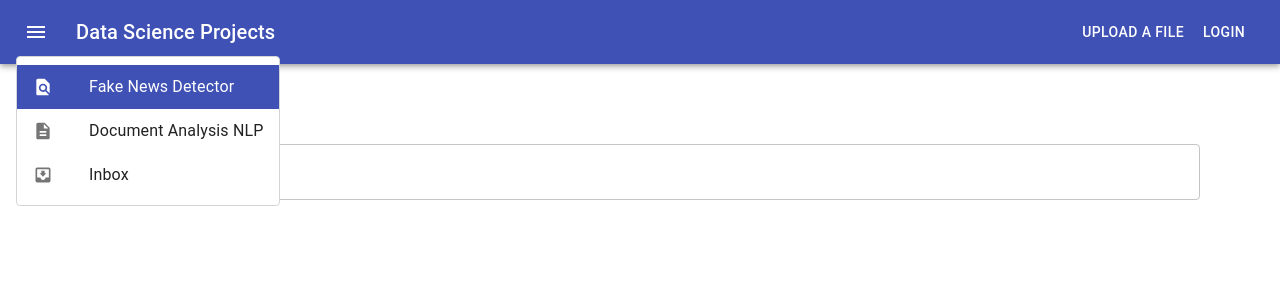
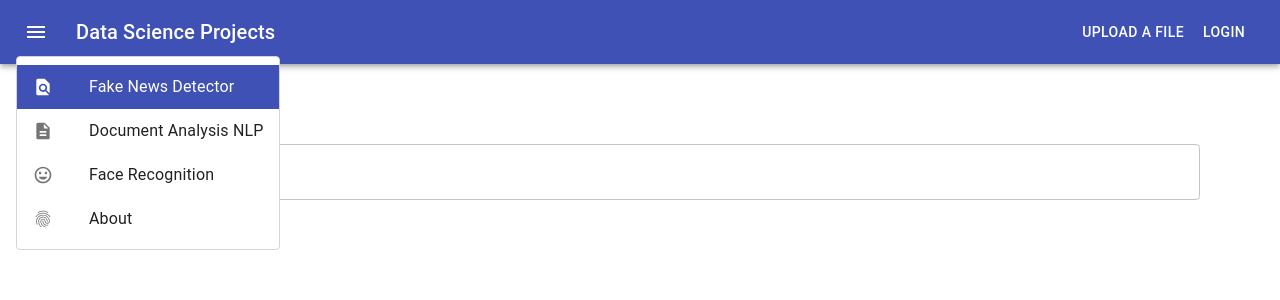
Before and after one commit to fwbrandao/projects_dashboard, a React (Create React App) app: page / in a window 1280 px wide. Both pictures are taken after a click on the button "menu". Shown: the top 300 px of the page. Built offline with nearby package versions, Linux system fonts and the light colour scheme.

Commit message:
feat: menu items update

```diff
--- a/src/components/menu/index.jsx
+++ b/src/components/menu/index.jsx
@@ -12,6 +12,8 @@ import InboxIcon from '@material-ui/icons/MoveToInbox';
 import MenuIcon from '@material-ui/icons/Menu';
 import FindInPageIcon from '@material-ui/icons/FindInPage';
 import DescriptionIcon from '@material-ui/icons/Description';
+import InsertEmoticonIcon from '@material-ui/icons/InsertEmoticon';
+import FingerprintIcon from '@material-ui/icons/Fingerprint';
 
 const useStyles = makeStyles(theme => ({
     menuButton: {
@@ -94,9 +96,15 @@ export default function CustomizedMenus() {
                 </StyledMenuItem>
                 <StyledMenuItem>
                     <ListItemIcon>
-                        <InboxIcon fontSize="small" />
+                        <InsertEmoticonIcon fontSize="small" />
                     </ListItemIcon>
-                    <ListItemText primary="Inbox" />
+                    <ListItemText primary="Face Recognition" />
+                </StyledMenuItem>
+                <StyledMenuItem>
+                    <ListItemIcon>
+                        <FingerprintIcon fontSize="small" />
+                    </ListItemIcon>
+                    <ListItemText primary="About" />
                 </StyledMenuItem>
             </StyledMenu>
         </div>
```
